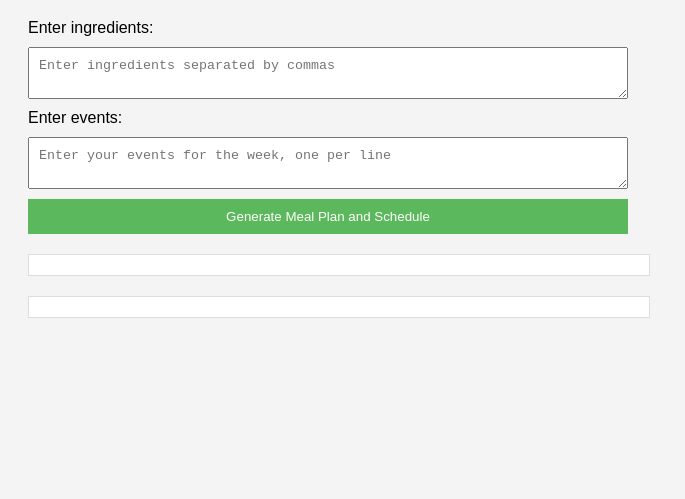
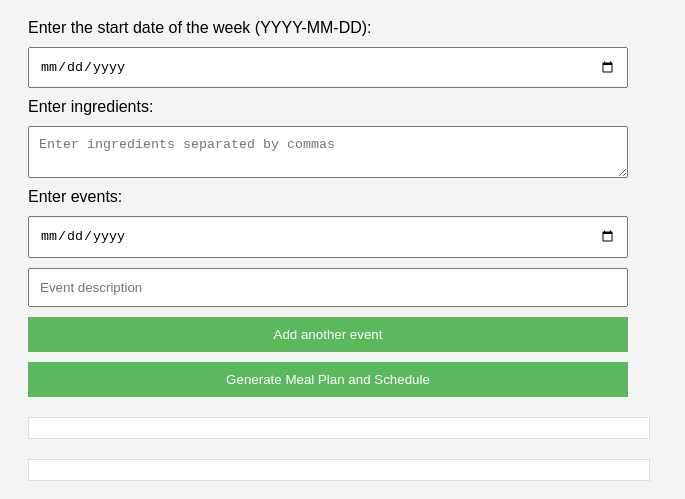
Before and after one commit to tpjrtech/meal-planner, a website: page index.html in a window 1280 px wide. Shown: the part 89-588 px from the top of the page, without its empty margins (0-685 px from the left). Drawn offline with Linux system fonts and the light colour scheme.

Commit message:
Update index.html

```diff
--- a/index.html
+++ b/index.html
@@ -8,11 +8,21 @@
 </head>
 <body>
     <h1>Meal Planner and Schedule Optimizer</h1>
+
+    <label for="startDateInput">Enter the start date of the week (YYYY-MM-DD):</label>
+    <input type="date" id="startDateInput">
+
     <label for="ingredientsInput">Enter ingredients:</label>
     <textarea id="ingredientsInput" placeholder="Enter ingredients separated by commas"></textarea>
 
-    <label for="eventsInput">Enter events:</label>
-    <textarea id="eventsInput" placeholder="Enter your events for the week, one per line"></textarea>
+    <div id="eventsContainer">
+        <label for="eventInput">Enter events:</label>
+        <div class="event">
+            <input type="date" class="eventDate" placeholder="Event date">
+            <input type="text" class="eventDescription" placeholder="Event description">
+        </div>
+    </div>
+    <button id="addEventButton">Add another event</button>
 
     <button id="generateMealPlanButton">Generate Meal Plan and Schedule</button>
 
```
